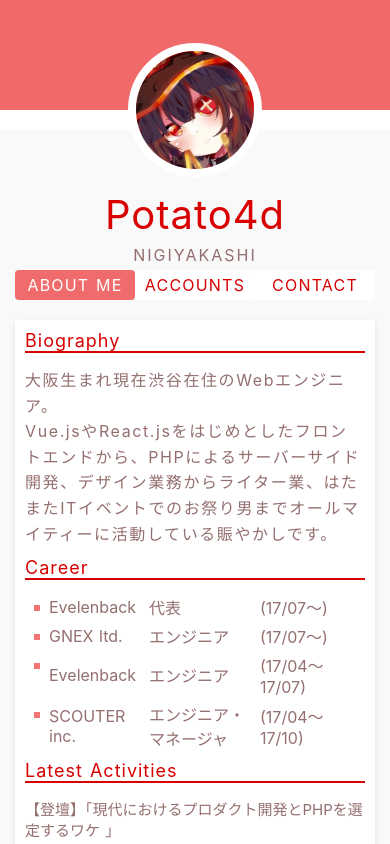
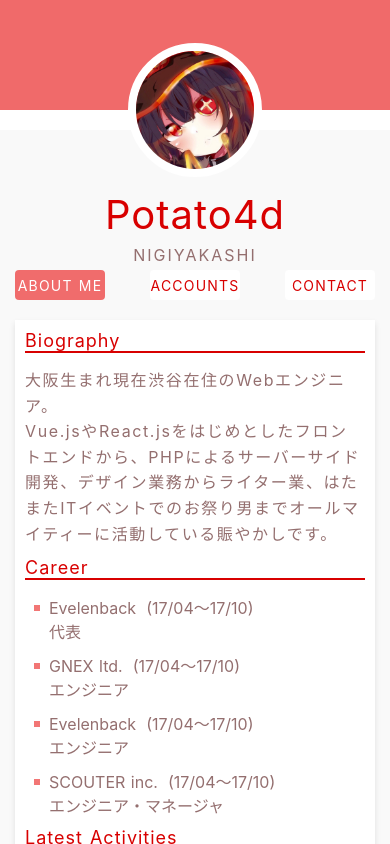
Before and after one commit to potato4d/potato4d.me, a Nuxt app: page / in a window 390 px wide. Shown: the top 844 px of the page. Built offline with nearby package versions, Linux system fonts and the light colour scheme.

Commit message:
Fix layout

```diff
--- a/layouts/default.vue
+++ b/layouts/default.vue
@@ -180,6 +180,14 @@ footer{
 }
 
 @media (max-width: 460px) {
+  nav ul li{
+    width: 90px;
+  }
+
+  nav ul li a{
+    font-size: 14px;
+  }
+
   .container {
     max-width: calc(100% - 30px);
   }
--- a/pages/index.vue
+++ b/pages/index.vue
@@ -12,22 +12,22 @@
       <h1>Career</h1>
       <ul>
         <li>
-          <span class="career-name">Evelenback</span>
+          <span class="career-name">Evelenback<span class="carrer-history-sp">(17/04〜17/10)</span></span>
           <span class="carrer-role">代表</span>
           <span class="carrer-history">(17/07〜)</span>
         </li>
         <li>
-          <span class="career-name">GNEX ltd.</span>
+          <span class="career-name">GNEX ltd.<span class="carrer-history-sp">(17/04〜17/10)</span></span>
           <span class="carrer-role">エンジニア</span>
           <span class="carrer-history">(17/07〜)</span>
         </li>
         <li>
-          <span class="career-name">Evelenback</span>
+          <span class="career-name">Evelenback<span class="carrer-history-sp">(17/04〜17/10)</span></span>
           <span class="carrer-role">エンジニア</span>
           <span class="carrer-history">(17/04〜17/07)</span>
         </li>
         <li>
-          <span class="career-name">SCOUTER inc.</span>
+          <span class="career-name">SCOUTER inc.<span class="carrer-history-sp">(17/04〜17/10)</span></span>
           <span class="carrer-role">エンジニア・マネージャ</span>
           <span class="carrer-history">(17/04〜17/10)</span>
         </li>
@@ -119,4 +119,28 @@ export default {
   margin-top: 4px;
   margin-bottom: 10px;
 }
+
+.card ul li .carrer-history-sp{
+  display: none;
+}
+
+@media (max-width: 460px) {
+  .card ul li{
+    flex-wrap: wrap;
+    margin-bottom: 10px;
+  }
+
+  .card ul li .career-name{
+    width: 100%;
+  }
+
+  .card ul li .carrer-history{
+    display: none;
+  }
+
+  .card ul li .carrer-history-sp{
+    display: inline-block;
+    margin-left: 10px;
+  }
+}
 </style>
```
